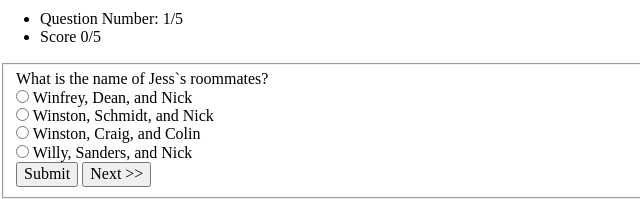
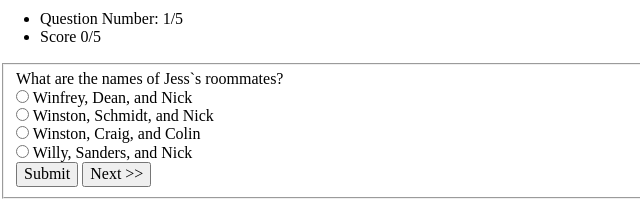
Before and after one commit to derek-arrotta/quiz-app, a plain HTML site: page index.html in a window 1280 px wide. Shown: the part 540-739 px from the top of the page, 0-640 px from the left. Drawn offline with nearby package versions, Linux system fonts and the light colour scheme.

Commit message:
grammar fix on q1

```diff
--- a/index.html
+++ b/index.html
@@ -34,10 +34,13 @@
       <li id="question-number">Question Number: 1/5</li>
       <li id="score">Score 0/5</li>
     </ul>
+
+
+
     <form id="question-form" class="question-form">
       <fieldset>
         <div class="question">
-          <legend>What is the name of Jess`s roommates?</legend>
+          <legend>What are the names of Jess`s roommates?</legend>
         </div>
         <div class="options">
           <div class="answers">
```
